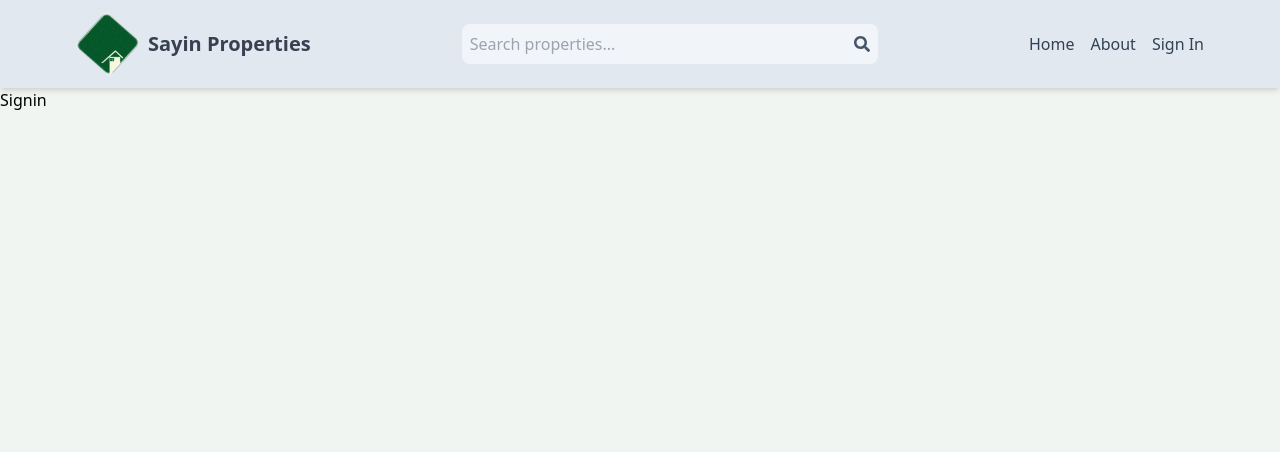
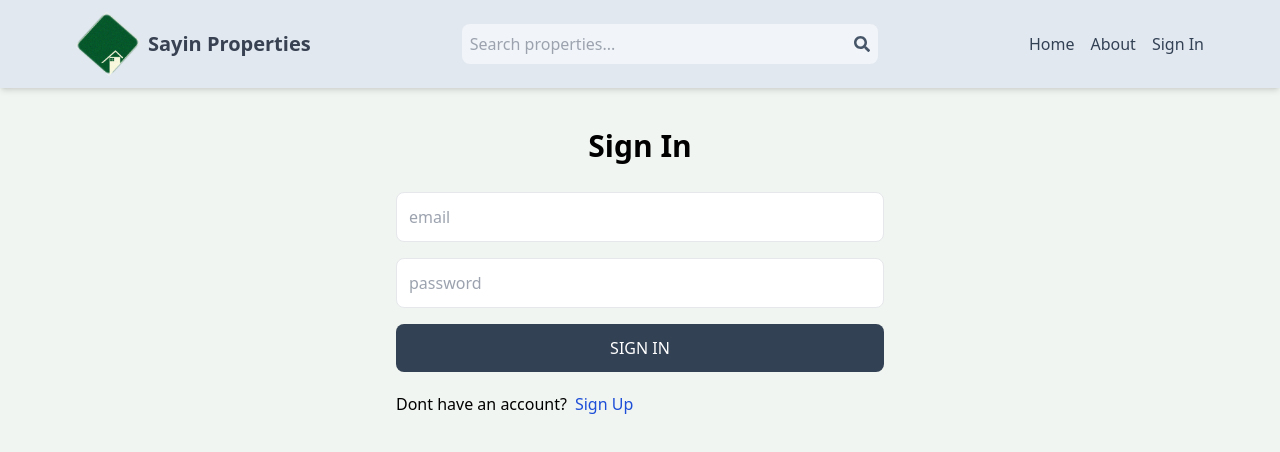
Before and after one commit to DANIELKEPHA/sayin-properties-limited, a React (Vite) app in the folder client/: page /sign-in in a window 1280 px wide. Shown: the top 452 px of the page. Built offline with nearby package versions, Linux system fonts and the light colour scheme.

Commit message:
complete sign in page functionality

```diff
--- a/client/src/pages/SignIn.jsx
+++ b/client/src/pages/SignIn.jsx
@@ -1,5 +1,72 @@
-import React from "react";
+import React, { useState } from "react";
+import { Link, useNavigate } from "react-router-dom";
 
-export default function SignIn() {
-  return <div>Signin</div>;
+export default function Signin() {
+  const [formData, setFormData] = useState({});
+  const [error, setError] = useState(null);
+  const [loading, setLoading] = useState(false);
+  const navigate = useNavigate();
+  const handleChange = (e) => {
+    setFormData({ ...formData, [e.target.id]: e.target.value });
+  };
+
+  const handleSubmit = async (e) => {
+    e.preventDefault();
+    try {
+      setLoading(true);
+      const res = await fetch("/api/auth/signin", {
+        method: "POST",
+        headers: {
+          "Content-Type": "application/json",
+        },
+        body: JSON.stringify(formData),
+      });
+      const data = await res.json();
+      if (data.success === false) {
+        setError(data.message);
+        setLoading(false);
+        return;
+      }
+      setLoading(false);
+      setError(null);
+      navigate("/");
+    } catch (error) {
+      setLoading(false);
+      setError(error.message);
+    }
+  };
+  return (
+    <div className="p-3 max-w-lg mx-auto">
+      <h1 className="text-3xl text-center font-semibold my-7">Sign In</h1>
+      <form onSubmit={handleSubmit} className="flex flex-col gap-4">
+        <input
+          className="border p-3 rounded-lg"
+          type="email"
+          placeholder="email"
+          id="email"
+          onChange={handleChange}
+        />
+        <input
+          className="border p-3 rounded-lg"
+          type="password"
+          placeholder="password"
+          id="password"
+          onChange={handleChange}
+        />
+        <button
+          disabled={loading}
+          className="bg-slate-700 text-white p-3 rounded-lg uppercase hover:opacity-90 disabled:opacity-70"
+        >
+          {loading ? "Loading..." : "Sign In"}
+        </button>
+      </form>
+      <div className="flex gap-2 mt-5">
+        <p>Dont have an account?</p>
+        <Link to={"/sign-up"}>
+          <span className="text-blue-700">Sign Up</span>
+        </Link>
+      </div>
+      {error && <div className="text-red-700">{error}</div>}
+    </div>
+  );
 }
```
